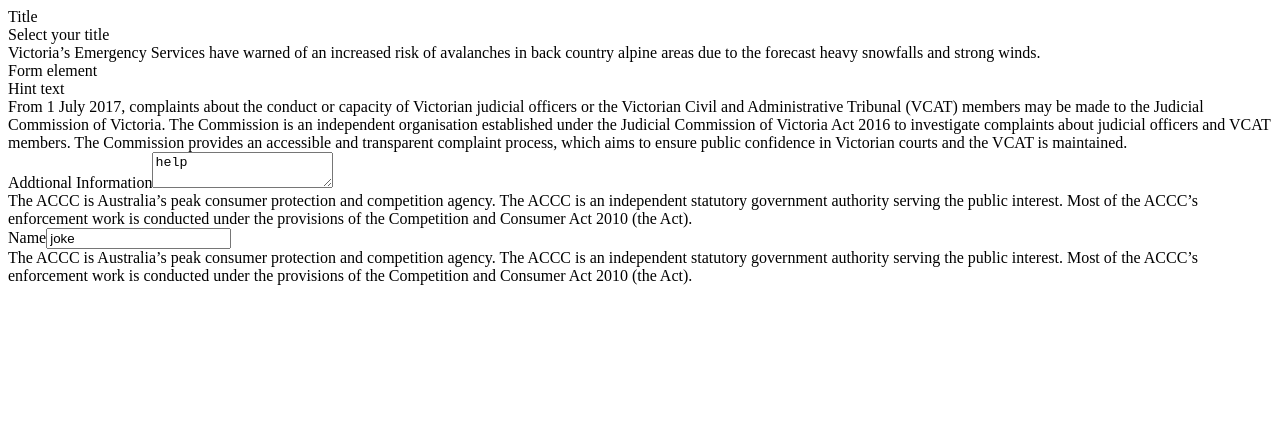
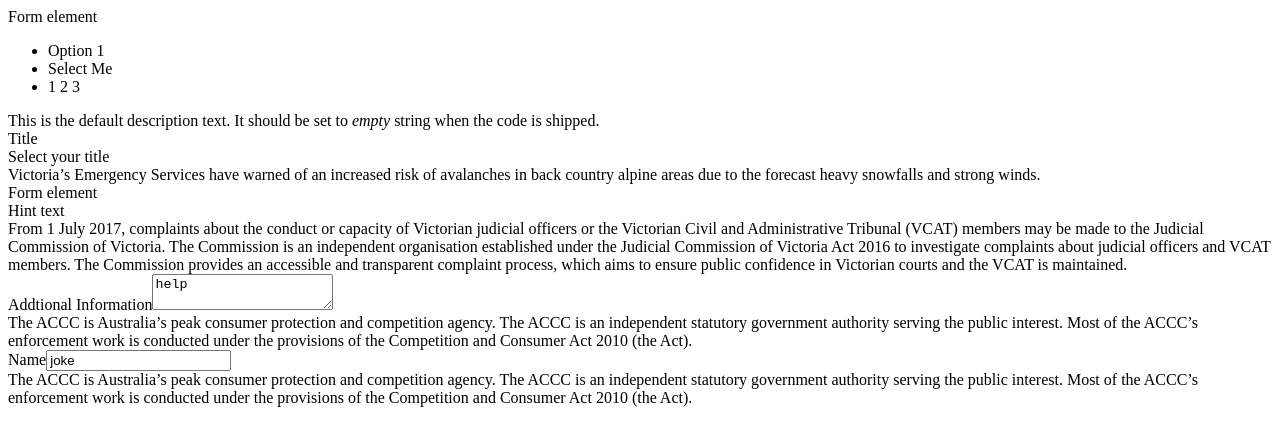
Before and after one commit to ohxyz/ohxyz-ui, a React app: page / in a window 1280 px wide. Shown: the top 446 px of the page. Built offline with nearby package versions, Linux system fonts and the light colour scheme; the HTML template or start-up script is replaced by a standard one.

Commit message:
1) Added OptionList component. 2) Minor changes.

```diff
--- a/scss/dropdownlist.scss
+++ b/scss/dropdownlist.scss
@@ -10,7 +10,7 @@ $component-name: dropdownlist;
 
     &.is-open {
 
-        .#{$component-name}-container:before {
+        .#{$component-name}-main:before {
 
             top: 19px;
             border-top-color: transparent;
@@ -20,7 +20,7 @@ $component-name: dropdownlist;
 
     &.is-selected {
 
-        .#{$component-name}-container {
+        .#{$component-name}-main {
 
             .#{$component-name}-header {
 
@@ -29,7 +29,7 @@ $component-name: dropdownlist;
         }
     }
 
-    .#{$component-name}-container {
+    .#{$component-name}-main {
 
         position: relative;
         box-sizing: border-box;
--- a/scss/main.scss
+++ b/scss/main.scss
@@ -2,6 +2,7 @@
 @import "./textbox.scss";
 @import "./dropdown.scss";
 @import "./dropdownlist.scss";
+@import "./optionlist.scss";
 @import "./misc.scss";
 
 /* Global */
--- a/scss/misc.scss
+++ b/scss/misc.scss
@@ -1,3 +1,9 @@
+em {
+
+    font-style: italic;
+    color: $dark-orange;
+}
+
 .error-message {
 
     padding: 4px 10px;
--- /dev/null
+++ b/scss/optionlist.scss
@@ -0,0 +1,20 @@
+@import "_variables";
+
+$component-name: optionlist;
+
+.#{$component-name} {
+
+    box-sizing: border-box;
+    width: 100%;
+    padding: 12px 15px;
+
+    .#{$component-name}-title {
+
+        line-height: $default-line-height;
+        font-size: $default-font-size;
+        font-weight: bold;
+        display: inline-block;
+        margin-bottom: 8px;
+    }
+
+}
--- a/src/app.jsx
+++ b/src/app.jsx
@@ -1,7 +1,7 @@
 import React from 'react';
 import ReactDOM from 'react-dom';
 import rules from './rules.js';
-import { TextBox, Dropdown, DropdownList } from './components.jsx';
+import { TextBox, Dropdown, DropdownList, OptionList } from './components.jsx';
 
 class App extends React.Component {
 
@@ -37,9 +37,16 @@ class App extends React.Component {
 
         let description3 = "From 1 July 2017, complaints about the conduct or capacity of Victorian judicial officers or the Victorian Civil and Administrative Tribunal (VCAT) members may be made to the Judicial Commission of Victoria. The Commission is an independent organisation established under the Judicial Commission of Victoria Act 2016 to investigate complaints about judicial officers and VCAT members. The Commission provides an accessible and transparent complaint process, which aims to ensure public confidence in Victorian courts and the VCAT is maintained.";
 
+        let options = [
+
+            { name: 'option1', 'text': 'Option 1', value: 'option1' },
+            { name: 'select-me', 'text': 'Select Me', value: 'selectMe', isSelected: true  },
+            { name: '123', 'text': '1 2 3', value: 123 }
+        ];
 
         return (
             <form>
+                <OptionList items={ options } />
 
                 <DropdownList id="personal-title"
                               name="personal-title"
--- a/src/basic-form-component.jsx
+++ b/src/basic-form-component.jsx
@@ -1,5 +1,8 @@
 import React from 'react';
 import utils from './utils.js';
+
+const DEFAULT_DESCRIPTION =
+    <div>This is the default description text. It should be set to <em>empty</em> string when the code is shipped.</div>
 
 class BasicFormComponent extends React.Component {
 
@@ -14,17 +17,35 @@ class BasicFormComponent extends React.Component {
         this.id = utils.setDefault( props.id, randomString );
         this.name = utils.setDefault( props.name, randomString );
         this.title = utils.setDefault( props.title, 'Form element' );
-        this.description = utils.setDefault( props.description, '' );
+        this.description = utils.setDefault( props.description, DEFAULT_DESCRIPTION );
         this.rules = utils.setDefault( props.rules, null );
         this.hint = utils.setDefault( props.hint, 'Hint text' );
         this.value = utils.setDefault( props.value, '' );
 
         this.className = '';
+        this.classNamePrefix = '';
 
         this.isFocused = false;
         this.isFirstTimeFocused = true;
         this.isValid = true;
         this.isValidationRequired = this.rules === null ? false : true;
+    }
+
+    renderHiddenInput() {
+
+        return null;
+    }
+
+    renderTitle() {
+
+        let className = this.classNamePrefix + '-title';
+
+        return <label className={ className }>{ this.title }</label>
+    }
+
+    renderContainer() {
+
+        return null;
     }
 
     renderErrorMessageIfInvalid() {
@@ -47,6 +68,21 @@ class BasicFormComponent extends React.Component {
         return <div className="description">{ this.description }</div>
     }
 
+
+    render() {
+
+        return (
+
+            <div className={ this.className } >
+                { this.renderHiddenInput() }
+                { this.renderTitle() }
+                { this.renderContainer() }
+                { this.renderErrorMessageIfInvalid() }
+                { this.renderDescription() }
+            </div>
+        );
+    }
+
 }
 
 export default BasicFormComponent;
--- a/src/components.jsx
+++ b/src/components.jsx
@@ -1,7 +1,9 @@
 import TextBoxComponent from './textbox.jsx';
 import DropdownComponent from './dropdown.jsx';
 import DropdownListComponent from './dropdownlist.jsx';
+import OptionListComponent from './optionlist.jsx';
 
 export const TextBox = TextBoxComponent;
 export const Dropdown = DropdownComponent;
 export const DropdownList = DropdownListComponent;
+export const OptionList = OptionListComponent;
--- a/src/dropdown.jsx
+++ b/src/dropdown.jsx
@@ -33,7 +33,6 @@ class Dropdown extends BasicFormComponent {
         } );
 
     }
-
 
     makeClassName() {
 
@@ -98,7 +97,7 @@ class Dropdown extends BasicFormComponent {
 
         return (
 
-            <div className={ this.classNamePrefix + '-container' }>
+            <div className={ this.classNamePrefix + '-main' }>
                 { this.renderHeader() }
                 { this.renderContentIfOpen() }
             </div>
@@ -110,21 +109,6 @@ class Dropdown extends BasicFormComponent {
         return null;
     }
 
-    render() {
-
-        let labelClassName = this.classNamePrefix + '-title';
-
-        return (
-
-            <div className={ this.className }>
-                { this.renderHiddenInput() }
-                <label className={ labelClassName }>{ this.title }</label>
-                { this.renderContainer() }
-                { this.renderErrorMessageIfInvalid() }
-                { this.renderDescription() }
-            </div>
-        );
-    }
 }
 
 export default Dropdown;
--- /dev/null
+++ b/src/optionlist.jsx
@@ -0,0 +1,77 @@
+import React from 'react';
+import BasicFormComponent from './basic-form-component.jsx';
+import utils from './utils.js';
+
+const COMPONENT_NAME = 'optionlist';
+const DEFAULT_OPTION_ITEM_TEXT = 'Option Item';
+
+class OptionItem extends React.Component {
+
+    constructor( props ) {
+
+        super( props );
+
+        this.name = utils.setDefault( props.name, '' );
+        this.text = utils.setDefault( props.text, DEFAULT_OPTION_ITEM_TEXT );
+        this.value = utils.setDefault( props.value, '' );
+        this.isSelected = utils.setDefault( props.isSelected, false );
+    }
+
+    render() {
+
+        let className = COMPONENT_NAME + '-item';
+
+        className += this.isSelected === true ? ' is-selected' : '';
+
+        return (
+
+            <li className={ className } >
+                { this.text }
+            </li>
+        );
+    }
+
+}
+
+class OptionList extends BasicFormComponent {
+
+    constructor( props ) {
+
+        super( props );
+
+        this.className = COMPONENT_NAME;
+        this.classNamePrefix = COMPONENT_NAME;
+
+        this.items = utils.setDefault( props.items, [] );
+
+    }
+
+    renderContainer() {
+
+        let className = COMPONENT_NAME + '-list';
+
+        let ul =
+
+            <ul className={ className } >
+            {
+                this.items.map( ( item, key ) => {
+
+                    return (
+
+                        <OptionItem key={ key }
+                                    value={ item.value }
+                                    text={ item.text }
+                                    name={ item.name }
+                                    isSelected={ item.isSelected }
+                        />
+                    );
+
+                } )
+            }
+            </ul>;
+
+        return ul;
+    }
+}
+
+export default OptionList
--- a/src/textbox.jsx
+++ b/src/textbox.jsx
@@ -1,5 +1,4 @@
 import React from 'react';
-import validator from 'validator';
 import BasicFormComponent from './basic-form-component.jsx';
 import rules from './rules.js';
 import utils from './utils.js';
@@ -26,7 +25,7 @@ class TextBox extends BasicFormComponent {
         }
         else if ( this.type === 'textarea' ) {
 
-            this.inputElementId = this.id + '-textarea'
+            this.inputElementId = this.id + '-textarea';
         }
 
         this.makeClassName();
```
Also changed, not shown: scss/dropdown.scss (+11 -11 lines).
